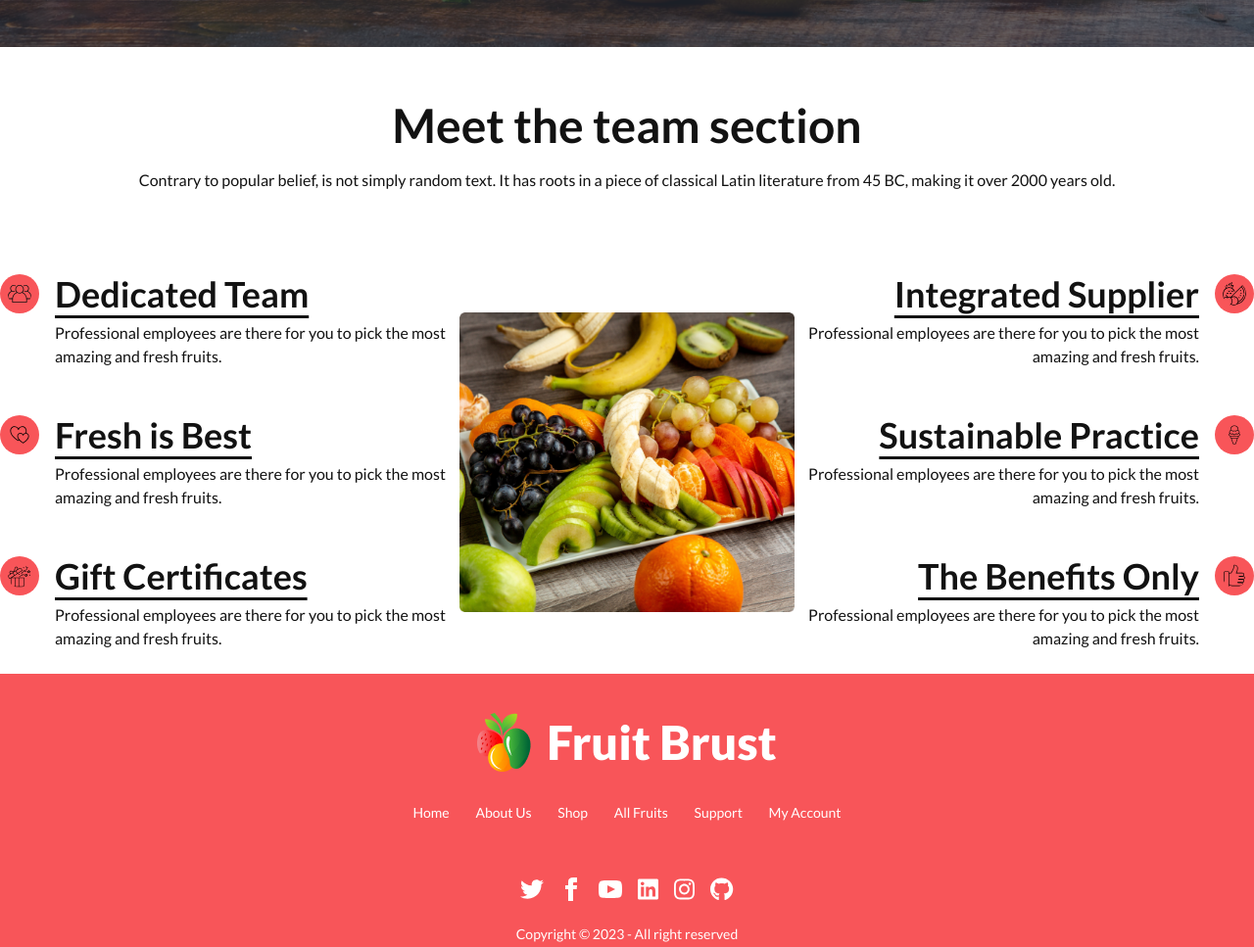
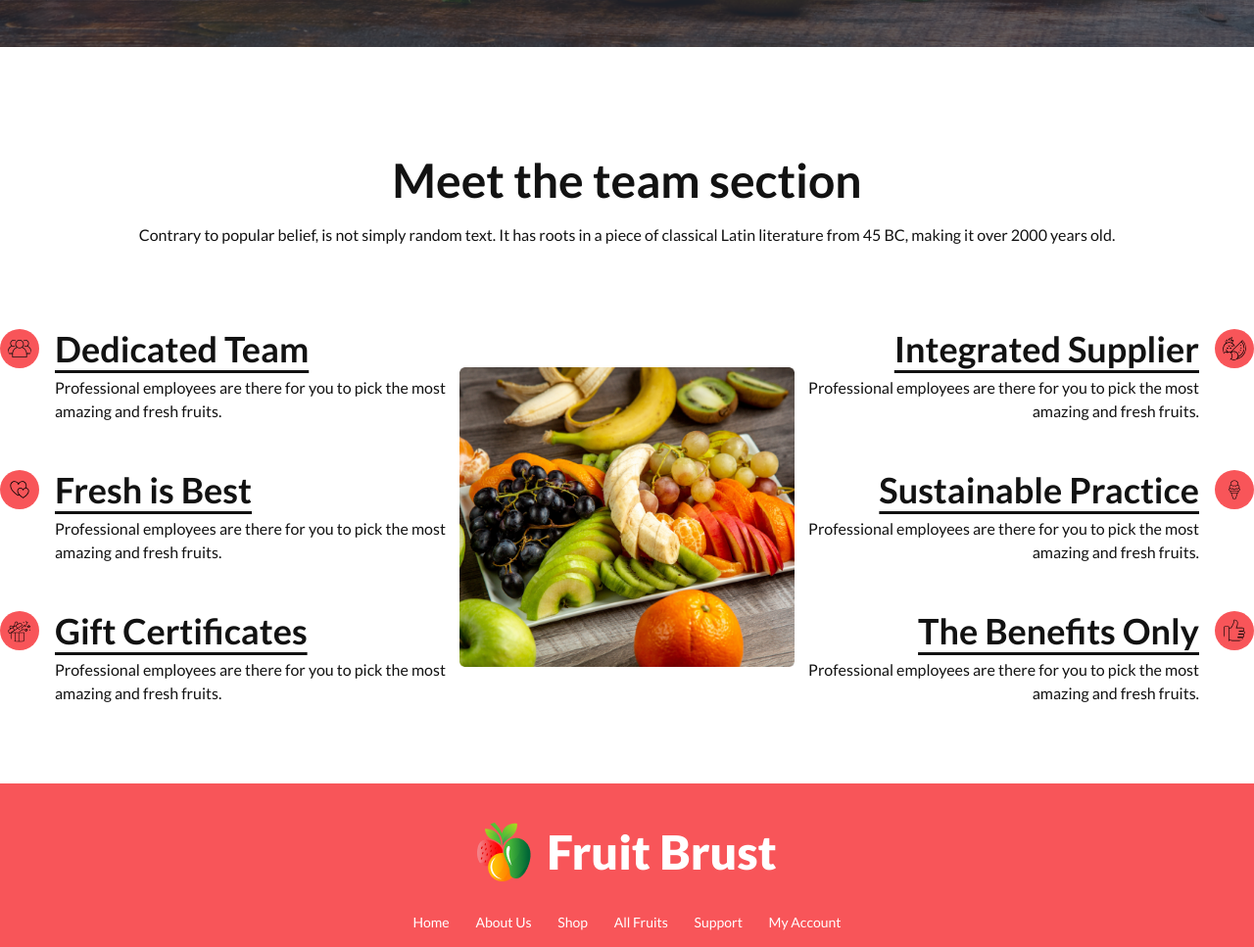
Before and after one commit to ninazmul/FruitBrust, a plain HTML site: page index.html in a window 1280 px wide. Shown: the part 1758-2725 px from the top of the page at 98% size. Drawn offline with nearby package versions, Linux system fonts and the light colour scheme.

Commit message:
All done

```diff
--- a/index.html
+++ b/index.html
@@ -538,7 +538,7 @@
         </section>
         <!-- main last -->
         <section>
-            <div>
+            <div class="py-14">
                 <div class="text-center pt-14 pb-10">
                     <h1 class="mb-5 text-2xl md:text-5xl font-lato font-bold">Meet the team section</h1>
                     <p class="mb-5">Contrary to popular belief, is not simply random text. It has roots in a piece of classical Latin literature from 45 BC, making it over 2000 years old.</p>
```
